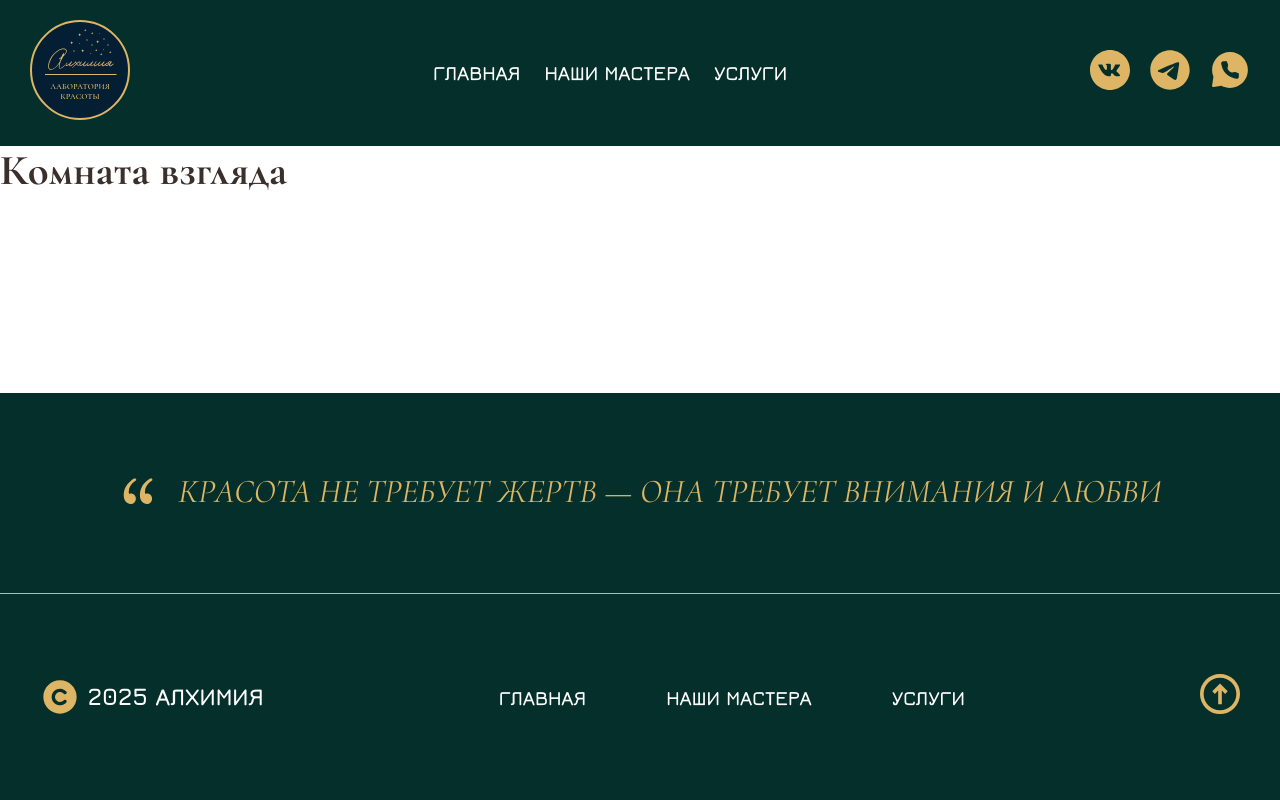
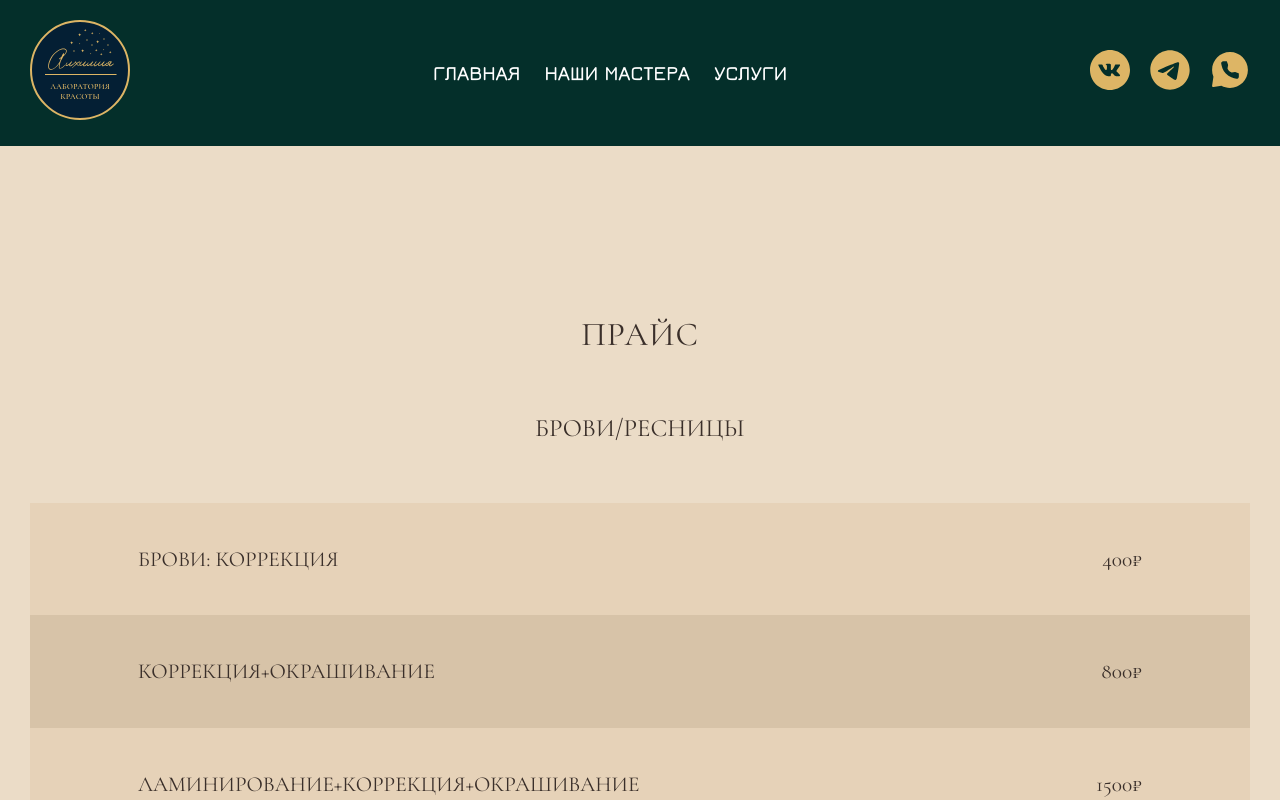
Before and after one commit to darina1970/Alchemy-Beauty-Salon, a React (Vite) app: page /services/look in a window 1280 px wide. Shown: the top 800 px of the page. Built offline with nearby package versions, Linux system fonts and the light colour scheme.

Commit message:
add data for lookRoom

```diff
--- a/src/components/Rooms/Price/PriceBlock.jsx
+++ b/src/components/Rooms/Price/PriceBlock.jsx
@@ -5,7 +5,7 @@ import styles from './PriceBlock.module.css';
 
 const PriceBlock = ({ variant, tabs, defaultTabKey, pricesByTab, theme = 'light' }) => {
     const [activeTab, setActiveTab] = useState(defaultTabKey || (tabs?.[0]?.key ?? null));
-    const priceGroups = tabs ? pricesByTab[activeTab] : [pricesByTab];
+    const priceGroups = tabs ? pricesByTab[activeTab] : pricesByTab;
 
     return (
         <section className={`section section-${variant}`}>
--- a/src/pages/OurServices/RoomLook/RoomLook.jsx
+++ b/src/pages/OurServices/RoomLook/RoomLook.jsx
@@ -1,11 +1,17 @@
 import React from 'react';
+import PriceBlock from '../../../components/Rooms/Price/PriceBlock';
+import { lookPrices } from './lookPriceData';
 
 
 const LookRoom = () => {
     return (
-        <div>
-            <h1>Комната взгляда</h1>
-        </div>
+        <>
+            <PriceBlock
+                pricesByTab={lookPrices}
+                theme= 'light'
+                variant='light'
+            />
+        </>
     );
 };
 
--- /dev/null
+++ b/src/pages/OurServices/RoomLook/lookPriceData.js
@@ -0,0 +1,19 @@
+const lookPrices = [
+    {
+        title: 'БРОВИ/РЕСНИЦЫ',
+        columns: ['Услуга', 'Цена'],
+        data: [
+            { col0: 'БРОВИ: КОРРЕКЦИЯ', col1: '400₽' },
+            { col0: 'КОРРЕКЦИЯ+ОКРАШИВАНИЕ', col1: '800₽' },
+            { col0: 'ЛАМИНИРОВАНИЕ+КОРРЕКЦИЯ+ОКРАШИВАНИЕ', col1: '1500₽' },
+            { col0: 'ЛАМИНИРОВАНИЕ БРОВЕЙ', col1: '1000₽' },
+            { col0: 'РЕСНИЦЫ: ОКРАШИВАНИЕ', col1: '400₽' },
+            { col0: 'ЛАМИНИРОВАНИЕ РЕСНИЦ', col1: '2000₽' },
+            { col0: 'ЛАМИНИРОВАНИЕ БРОВИ+РЕСНИЦЫ', col1: '3000₽' },
+            { col0: 'ДЕПИЛЯЦИЯ ЛИЦА', col1: '200₽' },
+        ],
+    },
+]
+
+
+export { lookPrices };
```
Also changed, not shown: src/pages/OurServices/RoomNails/nailsPriceData.js (renamed from src/pages/OurServices/RoomNails/nailsPriceData.jsx).
